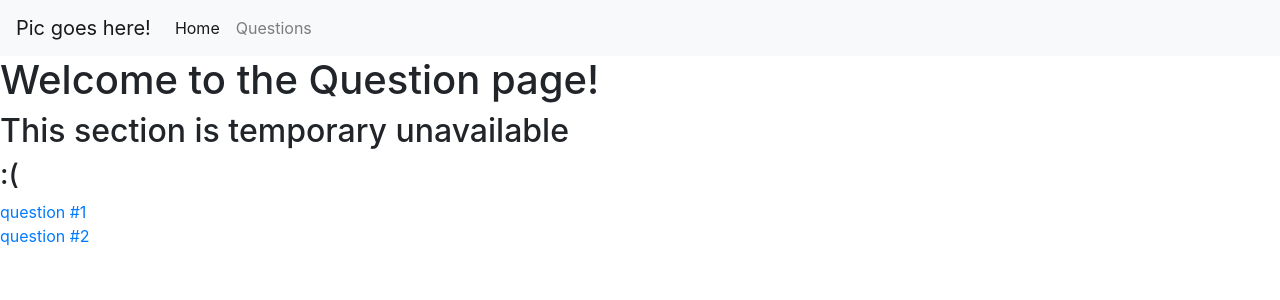
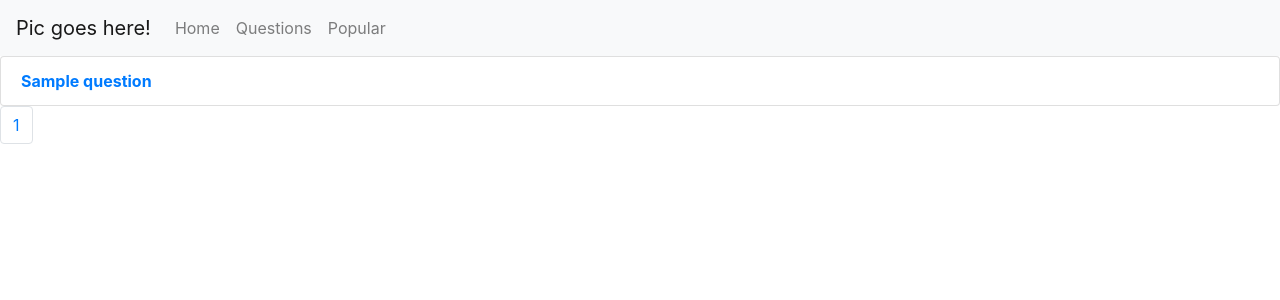
Before and after one commit to JustDean/web, a Django app: page /question/ in a window 1280 px wide. Shown: the top 300 px of the page. Run offline with Django 3.2, Linux system fonts and the light colour scheme; tables that the repository leaves empty hold one stand-in row (values such as "Sample post"); some libraries are stand-ins or nearby versions.

Commit message:
pagination added

```diff
--- a/ask/ask/urls.py
+++ b/ask/ask/urls.py
@@ -21,11 +21,11 @@ import qa.views as views
 
 urlpatterns = [
     path('admin/', admin.site.urls),
-    path('', views.MainView.as_view(), name='root'),
+    path('', views.MainView.as_view(), name='main'),
     path('login/', views.test, name='login'),
     path('signup/', views.test, name='signup'),
     path('question/', include('qa.urls'), name='questions'),
     path('ask/', views.test, name='ask'),
-    path('popular/', views.test, name='popular'),
+    path('popular/', views.PopularView.as_view(), name='popular'),
     path('new/', views.test, name='new'),
 ]
--- a/ask/qa/models.py
+++ b/ask/qa/models.py
@@ -7,10 +7,10 @@ class QuestionManager(models.Manager):
     use_in_migrations = False
 
     def new(self):
-        return self.order_by('-date')
+        return self.order_by('-added_at')
 
     def popular(self):
-        return self.oreder_by('-rating')
+        return self.order_by('-rating')
 
 
 class Question(models.Model):
--- a/ask/qa/templates/base.html
+++ b/ask/qa/templates/base.html
@@ -5,18 +5,18 @@
     <meta name="viewport" content="width=device-width, initial-scale=1, shrink-to-fit=no">
 
     <link rel="stylesheet" href="https://stackpath.bootstrapcdn.com/bootstrap/4.4.1/css/bootstrap.min.css" integrity="sha384-Vkoo8x4CGsO3+Hhxv8T/Q5PaXtkKtu6ug5TOeNV6gBiFeWPGFN9MuhOf23Q9Ifjh" crossorigin="anonymous">
-    <link rel="stylesheet" href="../css/styles.css">
+<!--    <link rel="stylesheet" href="css/styles.css">-->
 
     <script src="https://code.jquery.com/jquery-3.4.1.slim.min.js" integrity="sha384-J6qa4849blE2+poT4WnyKhv5vZF5SrPo0iEjwBvKU7imGFAV0wwj1yYfoRSJoZ+n" crossorigin="anonymous"></script>
     <script src="https://cdn.jsdelivr.net/npm/popper.js@1.16.0/dist/umd/popper.min.js" integrity="sha384-Q6E9RHvbIyZFJoft+2mJbHaEWldlvI9IOYy5n3zV9zzTtmI3UksdQRVvoxMfooAo" crossorigin="anonymous"></script>
     <script src="https://stackpath.bootstrapcdn.com/bootstrap/4.4.1/js/bootstrap.min.js" integrity="sha384-wfSDF2E50Y2D1uUdj0O3uMBJnjuUD4Ih7YwaYd1iqfktj0Uod8GCExl3Og8ifwB6" crossorigin="anonymous"></script>
 
-    {% block title %}<title>Main page</title>{% endblock %}
+    {% block title %}{% endblock %}
 </head>
 <body>
 <header>
     <nav class="navbar navbar-expand-lg navbar-light bg-light">
-  <a class="navbar-brand" href="//">Pic goes here!</a>
+  <a class="navbar-brand" href="/">Pic goes here!</a>
 
   <button class="navbar-toggler" type="button" data-toggle="collapse" data-target="#navbarSupportedContent" aria-controls="navbarSupportedContent" aria-expanded="false" aria-label="Toggle navigation">
     <span class="navbar-toggler-icon"></span>
@@ -24,14 +24,16 @@
 
   <div class="collapse navbar-collapse" id="navbarSupportedContent">
     <ul class="navbar-nav mr-auto">
-      <li class="nav-item active">
+      <li class="nav-item">
         <a class="nav-link" href="/">Home<span class="sr-only">(current)</span></a>
       </li>
         <li class="nav-item">
             <a class="nav-link" href="/question/">Questions</a>
         </li>
+        <li class="nav-item">
+            <a class="nav-link" href="/popular/">Popular</a>
+        </li>
     </ul>
-
 <!--    <form class="form-inline my-2 my-lg-0">-->
 <!--      <input class="form-control mr-sm-2" type="search" placeholder="Search" aria-label="Type question here">-->
 <!--      <button class="btn btn-outline-success my-2 my-sm-0" type="submit">Search</button>-->
@@ -39,6 +41,6 @@
   </div>
 </nav>
 </header>
-{% block content %}<h1>It's me, Mario</h1>{% endblock %}
+{% block content %}{% endblock %}
 </body>
 </html>
--- a/ask/qa/templates/css/styles.css
+++ b/ask/qa/templates/css/styles.css
@@ -1,5 +1,3 @@
-/*
 h1 {
     background-color: red;
 }
-*/
--- a/ask/qa/templates/question.html
+++ b/ask/qa/templates/question.html
@@ -3,9 +3,28 @@
 {% block title %}<title>Question page</title>{% endblock %}
 
 {% block content %}
-    <h1>Welcome to the Question page!</h1>
-    <h2>This section is temporary unavailable</h2>
-    <h3>:(</h3>
-    <a href="1">question #1</a><br>
-    <a href="2">question #2</a>
+{% for q in question %}
+    <ul class="list-group">
+        <li class="list-group-item"><a href="/question/{{ q.pk }}"><b>{{ q.title }}</b></a></li>
+    </ul>
+    {% endfor %}
+    <div class="pagination">
+        <span class="step-links">
+            <nav aria-label="Page navigation example">
+                <ul class="pagination">
+                {% if page_obj.has_previous %}
+                <li class="page-item"><a href="?page=1" class="page-link">&laquo; first</a></li>
+                <li class="page-item"><a href="?page={{ page_obj.previous_page_number }}" class="page-link">{{ page_obj.previous_page_number }}</a></li>
+                {% endif %}
+                <span class="current">
+                    <li class="page-item"><a href="?page={{ page_obj.number }}" class="page-link">{{ page_obj.number }}</a></li>
+                </span>
+                {% if page_obj.has_next %}
+                    <li class="page-item"><a href="?page={{ page_obj.next_page_number }}" class="page-link">{{ page_obj.next_page_number }}</a></li>
+                    <li class="page-item"><a href="?page={{ page_obj.paginator.num_pages }}" class="page-link">last &raquo;</a></li>
+                {% endif %}
+                </ul>
+            </nav>
+        </span>
+    </div>
 {% endblock %}
--- a/ask/qa/views.py
+++ b/ask/qa/views.py
@@ -1,6 +1,5 @@
 from django.http import HttpResponse
 from django.views import generic
-from django.shortcuts import render  # cool stuff. Try it
 
 from .models import Question, Answer
 
@@ -12,13 +11,23 @@ def test(request, *args, **kwargs):
 class MainView(generic.ListView):
 
 	model = Question
+	paginate_by = 10
 	template_name = 'main.html'
+	context_object_name = 'question'
+
+	def get_queryset(self):
+		return Question.objects.new()
 
 
 class QuestionView(generic.ListView):
 
 	model = Question
+	paginate_by = 10
 	template_name = 'question.html'
+	context_object_name = 'question'
+
+	def get_queryset(self):
+		return Question.objects.new()
 
 
 class IndexedQuestionView(generic.DetailView):
@@ -26,3 +35,14 @@ class IndexedQuestionView(generic.DetailView):
 	model = Question
 	template_name = 'question_test.html'
 	context_object_name = 'question'
+
+
+class PopularView(generic.ListView):
+
+	model = Question
+	paginate_by = 10
+	template_name = 'popular.html'
+	context_object_name = 'question'
+
+	def get_queryset(self):
+		return Question.objects.popular()
```
Also changed, not shown: ask/qa/templates/popular.html (added, +30 -0 lines).
